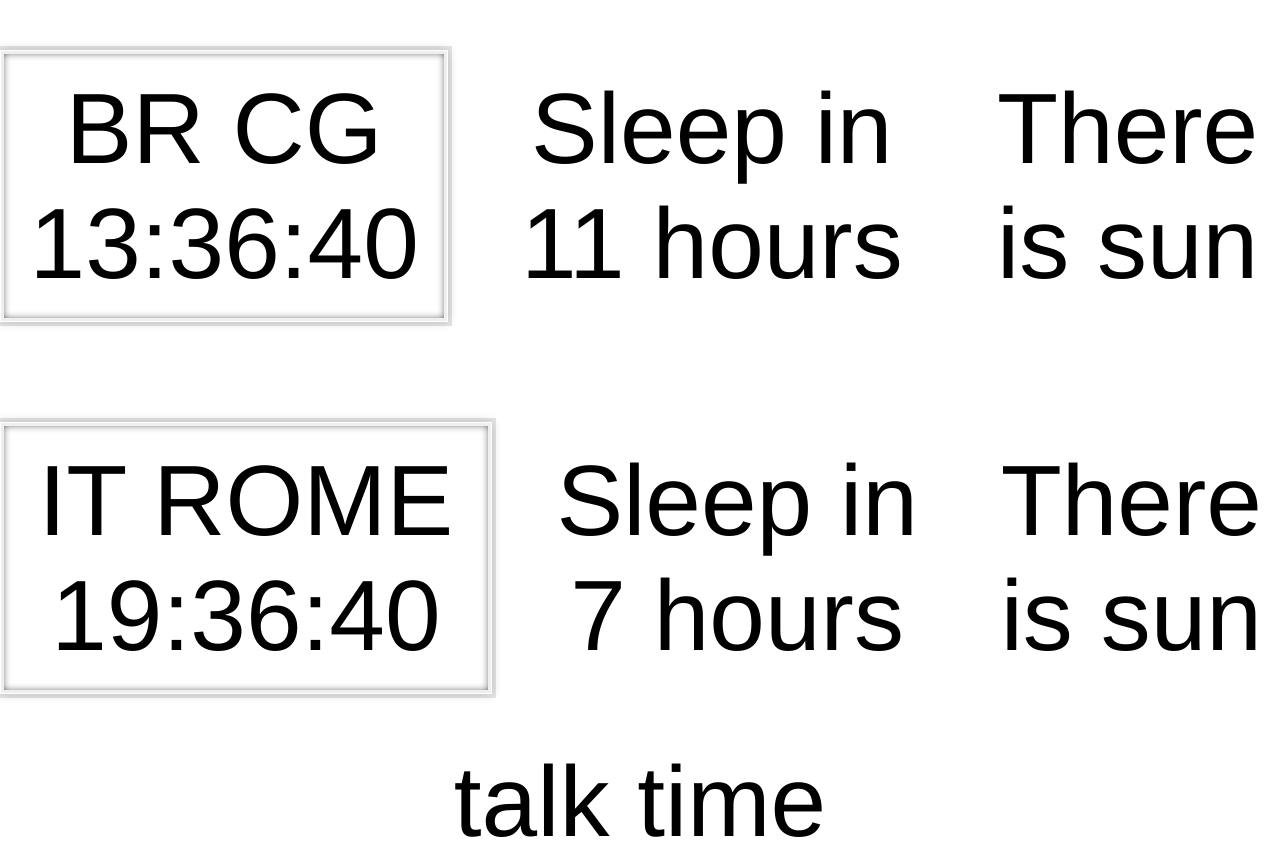
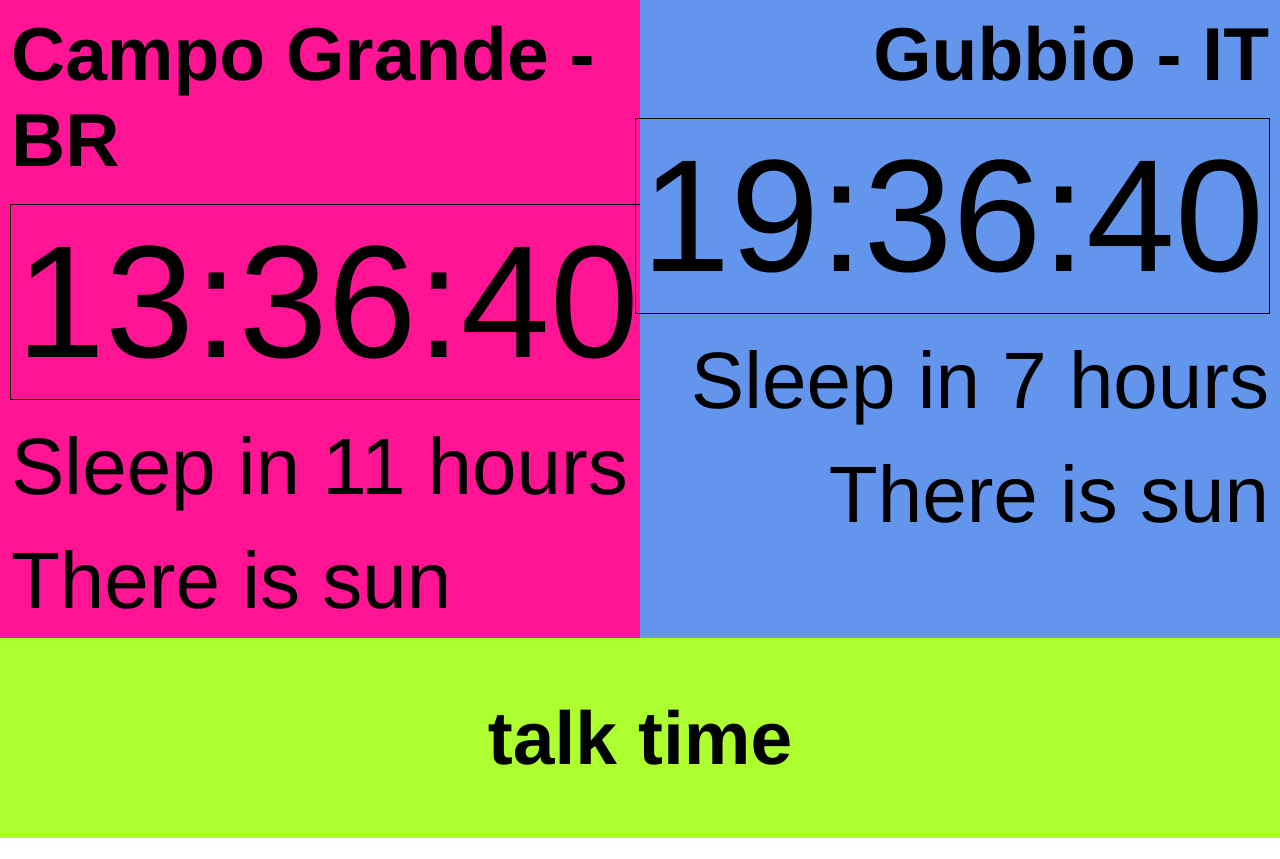
Before and after one commit to victorvinci/css-clock, a plain HTML site: page index.html in a window 1280 px wide. After the commit the page ends 838 px from the top, so only its background shows below. Drawn offline with Linux system fonts and the light colour scheme.

Commit message:
better class names and add basic layout to markup

```diff
--- a/index.html
+++ b/index.html
@@ -7,17 +7,24 @@
 </head>
 <body>
 
-  <div class="container">
-    <div class="clock BR"></div>
-    <div class="dormeBR"></div>
-    <div class="day-time-br"></div>
+  <div class="main-container">
+
+    <div class="container-brasil">
+      <h2>Campo Grande - BR</h2>
+      <time class="clock br"></time>
+      <div class="info dorme-br"></div>
+      <div class="info day-time-br"></div>
+    </div>
+
+    <div class="container-italia">
+      <h2>Gubbio - IT</h2>
+      <time class="clock it"></time>
+      <div class="info dorme-it"></div>
+      <div class="info day-time-it"></div>
+    </div>
+
   </div>
-  <div class="container">
-    <div class="clock IT"></div>
-    <div class="dormeIT"></div>
-    <div class="day-time-it"></div>
-  </div>
-  <div class="talk"></div>
+  <h2 class="talk"></h2>
 
 <script src="moment.js"></script>
 <script src="moment-timezone-with-date.js"></script>
--- a/style.css
+++ b/style.css
@@ -1,52 +1,59 @@
 html {
   font-family: 'helvetica neue';
-  text-align: center;
-  font-size: 10px;
 }
 
 body {
   margin: 0;
+}
+
+h2 {
+  font-size: 75px;
+  margin: 10px;
+  padding: 1px;
+}
+
+time {
+  border: 1px solid black;
+  margin: 10px;
+  padding: 5px;
   font-size: 10rem;
+}
+
+.main-container{
+  display: flex;
+  flex-direction: row;
+  justify-content: center;
+  min-height: 75vh;
+}
+
+.container-brasil{
+  width: 50%;
   display: flex;
   flex-direction: column;
-  min-height: 100vh;
-  align-items: center;
+  align-items: flex-start;
+  background-color: deeppink;
 }
 
-.container{
+.container-italia{
+  width: 50%;
   display: flex;
-  flex-direction: row;
-  align-items: center;
-  column-gap: 0.5em
+  flex-direction: column;
+  align-items: flex-end;
+  background-color: cornflowerblue;
 }
 
-.clock {
-  border: 1px solid white;
-  margin: 50px auto;
-  position: relative;
-  padding: 2rem;
-  box-shadow:
-    0 0 0 4px rgba(0,0,0,0.1),
-    inset 0 0 0 3px #EFEFEF,
-    inset 0 0 10px black,
-    0 0 10px rgba(0,0,0,0.2);
+.info{
+  font-size: 5rem;
+  margin: 10px;
+  padding: 1px;
 }
 
-.clock-face {
+.talk{
   display: flex;
-  position: relative;
-  width: 100%;
-  height: 100%;
+  justify-content: center;
+  align-items: center;
+  margin: 0;
+  padding: 0;
+  background-color: greenyellow;
+  min-height: 25vh;
 }
-
-/* .hand {
-  width: 50%;
-  height: 6px;
-  background: black;
-  position: absolute;
-  top: 50%;
-  transform-origin: 100%;
-  transform: rotate(90deg);
-  transition: all 0.05s;
-  transition-timing-function: cubic-bezier(0.1, 2.7, 0.58, 1);
-} */
--- a/updateClock.js
+++ b/updateClock.js
@@ -1,9 +1,9 @@
 moment.tz.setDefault("America/Sao_Paulo"); //set this as default due '.to' not working with '.tz' method
 
-const BR = document.querySelector('.BR');
-const IT = document.querySelector('.IT');
-const dormeIT = document.querySelector('.dormeIT');
-const dormeBR = document.querySelector('.dormeBR');
+const BR = document.querySelector('.br');
+const IT = document.querySelector('.it');
+const dormeIT = document.querySelector('.dorme-it');
+const dormeBR = document.querySelector('.dorme-br');
 const dayTimeBR = document.querySelector('.day-time-br');
 const dayTimeIT = document.querySelector('.day-time-it');
 const talkTime = document.querySelector('.talk');
@@ -14,10 +14,10 @@
 
 function getDateBR() {
   const horarioBR = moment().subtract(1, 'hour').format('HH:mm:ss');
-  const horaBR = moment().subtract(1, 'hour').format('HH');
-  const dormirBR = moment().subtract(1, 'hour').to(moment("01:00:00", "HH:mm:ss").add(1, 'day')); //1h am
+  const horaBR = moment().subtract(1, 'hour').format('HH'); //this exists for conditionals
+  const dormirBR = moment().subtract(1, 'hour').to(moment("01:00:00", "HH:mm:ss").add(1, 'day')); // calculate the amount of hours until the next time to sleep
 
-  BR.innerHTML = "BR CG " + horarioBR;
+  BR.innerHTML = horarioBR;
 
   if (horaBR > 06 && horaBR <= 18) {
     dayTimeBR.innerHTML = "There is sun";
@@ -28,8 +28,8 @@
   if (horaBR >= 01 && horaBR < 09) {
     dormeBR.innerHTML = "Sleeping";
     talkBR = false;
-  } else if (horaBR >= 18) { //there is a bug when the moment's clock reachs 19:00. This seems to solve it
-    dormeBR.innerHTML = "Sleep " + moment().subtract(1, 'hour').to(moment("01:00:00", "HH:mm:ss"));
+  } else if (horaBR >= 18) {
+    dormeBR.innerHTML = "Sleep " + moment().subtract(1, 'hour').to(moment("01:00:00", "HH:mm:ss")); //there is a bug when the moment's clock reachs 19:00. This seems to fix it
     talkBR = true;
   } else {
     dormeBR.innerHTML = "Sleep " + dormirBR;
@@ -42,10 +42,10 @@
 
 function getDateIT() {
   const horarioIT = moment().add(5, 'hour').format('HH:mm:ss'); // add +5 for Rome timezone
-  const horaIT = moment().add(5, 'hour').format('HH');
+  const horaIT = moment().add(5, 'hour').format('HH'); //this exists for conditionals
   const dormirIT = moment().add(5, 'hour').to(moment("03:00:00", "HH:mm:ss").add(1, 'day')); // calculate the amount of hours until the next time to sleep
 
-  IT.innerHTML = "IT ROME " + horarioIT;
+  IT.innerHTML = horarioIT;
 
   if (horaIT > 06 && horaIT <= 19) {
     dayTimeIT.innerHTML = "There is sun";
```
